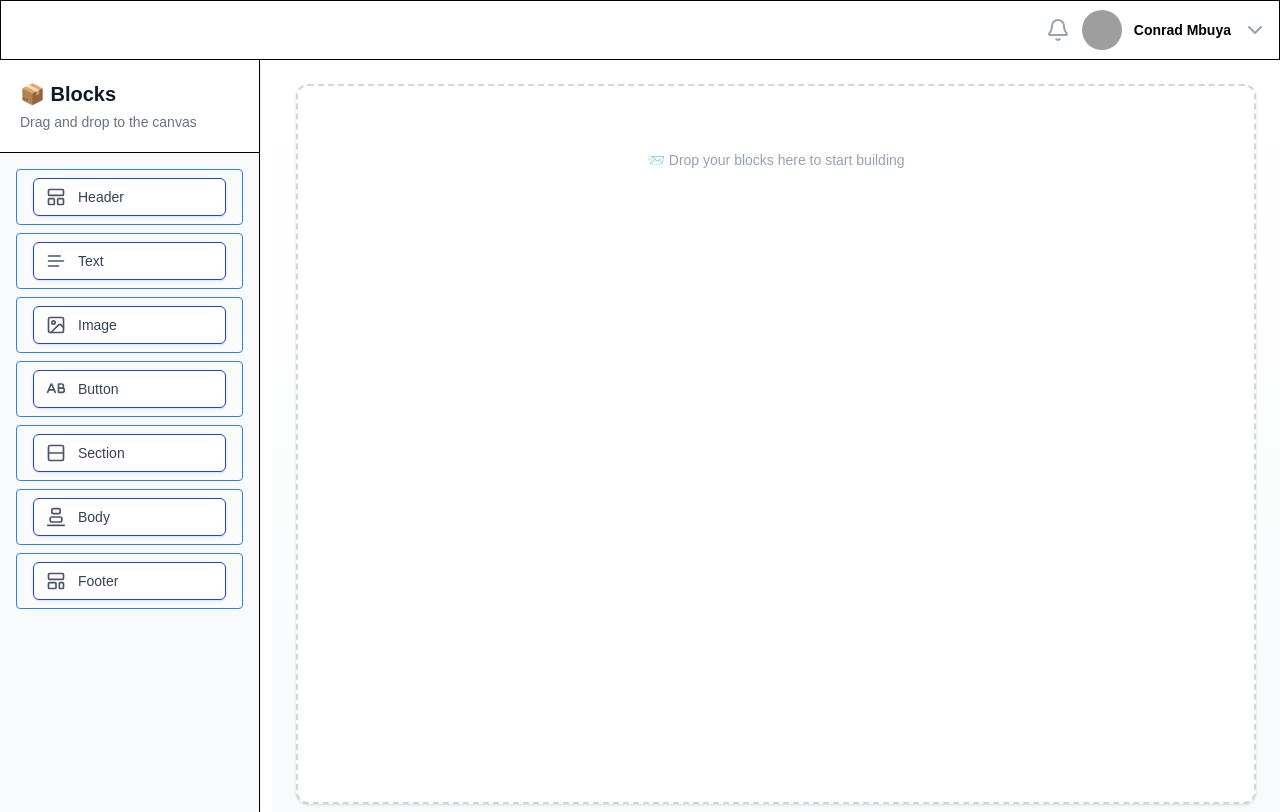
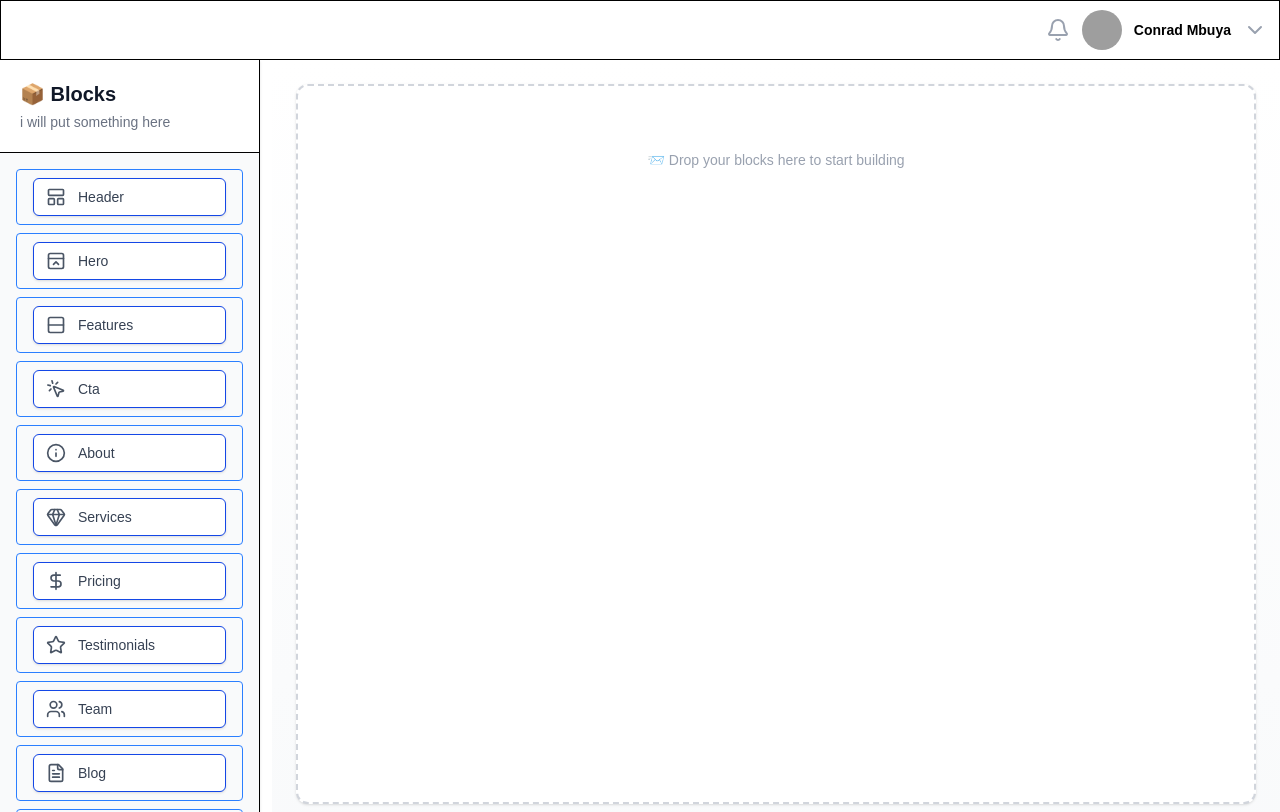
Before and after one commit to Conny1/darnoc-builder, a Next.js app: page /dashboard in a window 1280 px wide. Built offline with nearby package versions, Linux system fonts and the light colour scheme; grey boxes are pictures that could not be loaded.

Commit message:
layout changes

```diff
--- a/src/app/dashboard/page.tsx
+++ b/src/app/dashboard/page.tsx
@@ -10,7 +10,7 @@ import {
   useSensor,
   useSensors,
 } from "@dnd-kit/core";
-import { BlockDataType, BlockType, Droppableids } from "@/types";
+import { BlockType, Droppableids } from "@/types";
 import { useDispatch, useSelector } from "react-redux";
 import { RootState } from "@/redux/store";
 import {
--- a/src/components/Sidebar.tsx
+++ b/src/components/Sidebar.tsx
@@ -1,52 +1,80 @@
-import React from "react";
-import Draggable from "./Draggable";
+import React, { useState } from "react";
 import {
-  Heading,
-  Text,
-  Image,
-  CaseUpper,
-  LayoutTemplate,
-  AlignVerticalJustifyEnd,
   LayoutPanelTop,
   Rows,
+  PanelTopClose,
+  MousePointerClick,
+  Info,
+  Gem,
+  DollarSign,
+  Star,
+  Users,
+  FileText,
+  Contact,
+  LayoutTemplate,
+  HelpCircle,
+  GalleryHorizontal,
+  Clock3,
+  Play,
+  AppWindow,
 } from "lucide-react";
+import UiBlocksComponent from "./UiBlocksComponent";
 
 const blockItems = [
   { name: "header", icon: LayoutPanelTop },
-  { name: "text", icon: Text },
-  { name: "image", icon: Image },
-  { name: "button", icon: CaseUpper },
-  { name: "section", icon: Rows },
-  { name: "body", icon: AlignVerticalJustifyEnd },
+  { name: "hero", icon: PanelTopClose },
+  { name: "features", icon: Rows },
+  { name: "cta", icon: MousePointerClick },
+  { name: "about", icon: Info },
+  { name: "services", icon: Gem },
+  { name: "pricing", icon: DollarSign },
+  { name: "testimonials", icon: Star },
+  { name: "team", icon: Users },
+  { name: "blog", icon: FileText },
+  { name: "contact", icon: Contact },
   { name: "footer", icon: LayoutTemplate },
+  // Optional / Advanced
+  { name: "faq", icon: HelpCircle },
+  { name: "gallery", icon: GalleryHorizontal },
+  { name: "countdown", icon: Clock3 },
+  { name: "video", icon: Play },
+  { name: "app_download", icon: AppWindow },
 ];
 
 const Sidebar = () => {
   return (
-    <aside className="w-[260px] h-auto border-r bg-gray-50 shadow-sm flex flex-col ">
+    <aside className="w-[260px] h-auto overflow-y-scroll border-r bg-gray-50 shadow-sm flex flex-col ">
       <div className="p-5 border-b bg-white sticky top-0 z-10">
         <h2 className="text-xl font-semibold text-gray-900">📦 Blocks</h2>
-        <p className="text-sm text-gray-500 mt-1">
-          Drag and drop to the canvas
-        </p>
+        <p className="text-sm text-gray-500 mt-1">i will put something here</p>
       </div>
 
       <div className="flex flex-col gap-2 p-4">
-        {blockItems.map(({ name, icon: Icon }, i) => (
-          <Draggable key={i} id={`${name}-${i}`} name={name}>
-            <div className="flex items-center gap-3 px-3 py-2 bg-white rounded-md shadow-sm hover:bg-gray-100 cursor-move border">
-              <Icon className="w-5 h-5 text-gray-600" />
-              <span className="capitalize text-sm font-medium text-gray-700">
-                {name}
-              </span>
+        {blockItems.map(({ name, icon: Icon }, i) => {
+          const [modal, setmodal] = useState(false);
+
+          return (
+            <div
+              onMouseOver={() => setmodal(true)}
+              onMouseLeave={() => setmodal(false)}
+              key={i}
+              className="  bg-transparent hover:bg-blue-500 text-blue-700 font-semibold hover:text-white py-2 px-4 border border-blue-500 hover:border-transparent rounded"
+            >
+              <div className="flex items-center gap-3 px-3 py-2 bg-white rounded-md shadow-sm hover:bg-gray-100  border">
+                <Icon className="w-5 h-5 text-gray-600" />
+                <span className="capitalize text-sm font-medium text-gray-700">
+                  {name}
+                </span>
+              </div>
+              {modal && <UiBlocksComponent name={name} />}
             </div>
-          </Draggable>
-        ))}
+          );
+        })}
       </div>
 
-      {/* <footer className="p-4 border-t text-[11px] text-gray-400 text-center">
+      <footer className="p-4 border-t text-[11px] text-gray-400 text-center">
         © 2025 Darnoc Builder
-      </footer> */}
+      </footer>
     </aside>
   );
 };
--- /dev/null
+++ b/src/components/UiBlocksComponent.tsx
@@ -0,0 +1,29 @@
+import React from "react";
+import Draggable from "./Draggable";
+
+const UiBlocksComponent = ({ name }: { name: string }) => {
+  return (
+    <aside className="w-[260px] h-auto min-h-60 absolute left-30  overflow-y-scroll border-r bg-gray-50 shadow-sm flex flex-col ">
+      <div className="p-5 border-b bg-white sticky top-0 z-10">
+        <h2 className="text-xl font-semibold text-gray-900">{name} 📦blocks</h2>
+        <p className="text-sm text-gray-500 mt-1">
+          Drag and drop to the canvas
+        </p>
+      </div>
+
+      <div className="flex flex-col gap-2 p-4">
+        {/* {blockItems.map(({ name, icon: Icon }, i) => ( */}
+        <Draggable id={`${name}`} name={name}>
+          <div className="flex items-center gap-3 px-3 py-2 bg-white rounded-md shadow-sm hover:bg-gray-100  border">
+            <span className="capitalize text-sm font-medium text-gray-700">
+              {name}
+            </span>
+          </div>
+        </Draggable>
+        {/* ))} */}
+      </div>
+    </aside>
+  );
+};
+
+export default UiBlocksComponent;
--- a/src/components/index.ts
+++ b/src/components/index.ts
@@ -6,3 +6,4 @@ export { default as Block } from "./Block";
 export { default as ResizeComponent } from "./ResizeComponent";
 export { default as TextEditor } from "./TextEditor";
 export { default as Nav } from "./Nav";
+export { default as UiBlocksComponent } from "./UiBlocksComponent";
```
